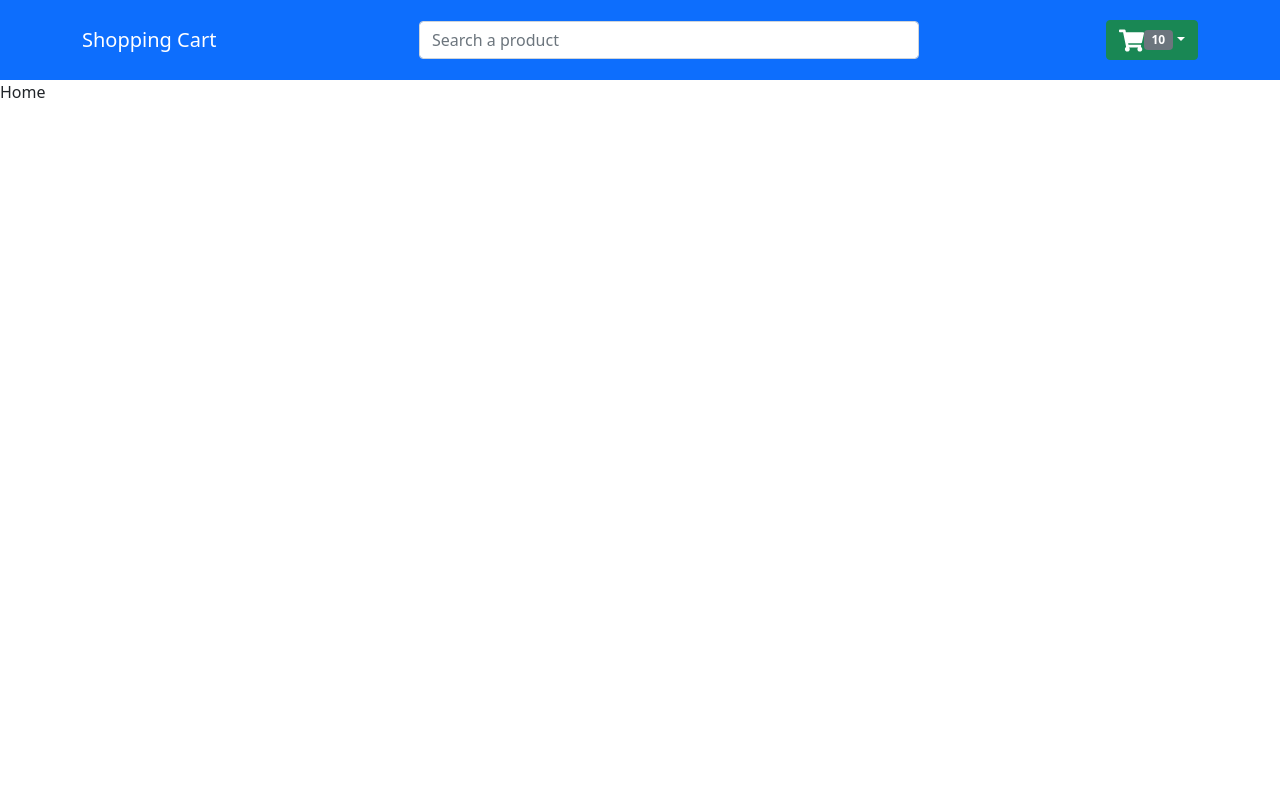
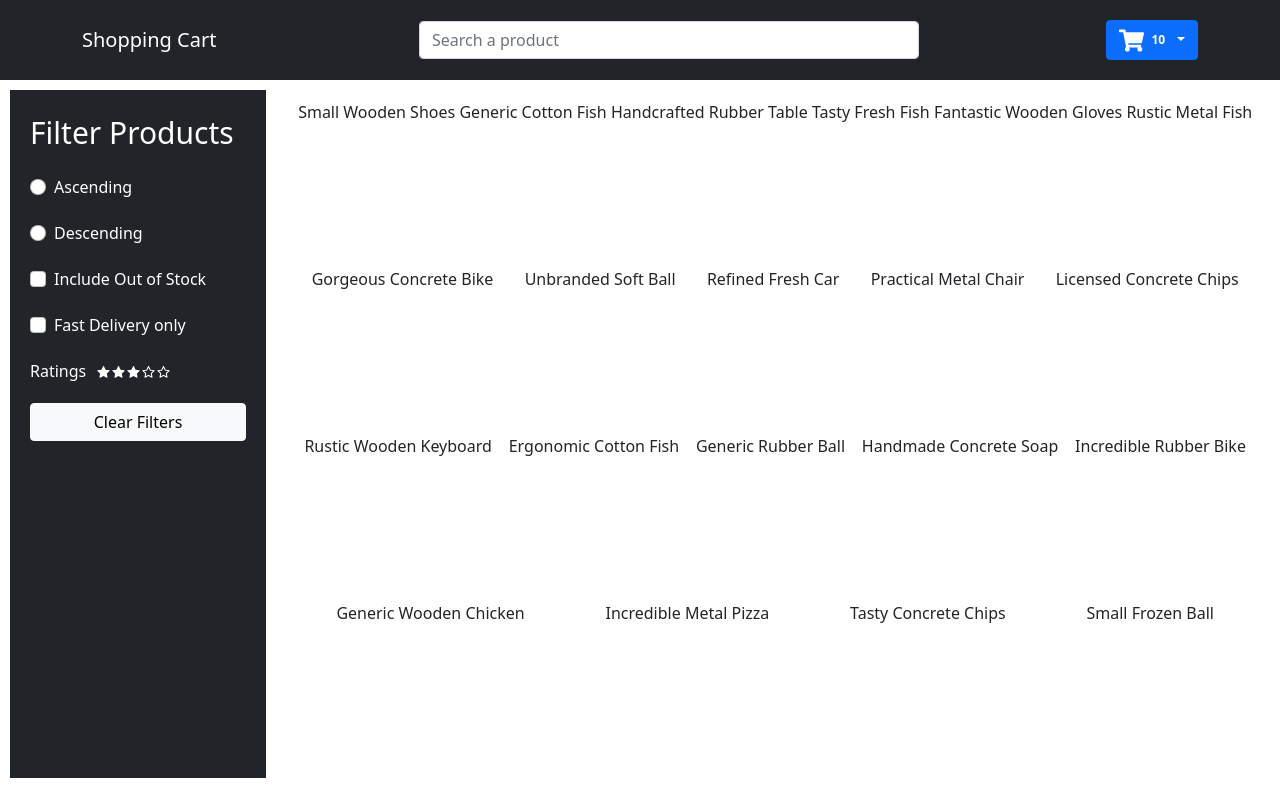
Before and after one commit to ImSrishti/ecommerce_bootstrap, a React (Create React App) app: page / in a window 1280 px wide. Built offline with nearby package versions, Linux system fonts and the light colour scheme.

Commit message:
Rating ui filter ui done

```diff
--- /dev/null
+++ b/src/components/Filters.js
@@ -0,0 +1,56 @@
+import React,{useState} from 'react'
+import { Form ,Button} from 'react-bootstrap'
+import Rating from './Rating'
+const Filters = () => {
+
+    const [rate, setrate] = useState(3)
+    return (
+        <div className = "filters">
+            <span className="title">Filter Products</span>
+            <span>
+            <Form.Check
+              inline
+              label="Ascending"
+              name="group1"
+              type="radio"
+              id={`inline-1`}
+            />
+            </span>
+            <span>
+            <Form.Check
+              inline
+              label="Descending"
+              name="group1"
+              type="radio"
+              id={`inline-2`}
+            />
+            </span>
+            <span>
+            <Form.Check
+              inline
+              label="Include Out of Stock"
+              name="group1"
+              type="checkbox"
+              id={`inline-3`}
+            />
+            </span>
+            <span>
+            <Form.Check
+              inline
+              label="Fast Delivery only"
+              name="group1"
+              type="checkbox"
+              id={`inline-4`}
+            />
+            </span>
+        <span>
+        <label style={{paddingRight:10}} >Ratings</label>
+       <Rating rating={rate} styles={{cursor: "pointer"}}  onClick={(i)=>{setrate(i)}}/>
+       </span>
+      <Button variant="light">Clear Filters</Button>
+
+      </div>
+    )
+}
+
+export default Filters
--- a/src/components/Header.js
+++ b/src/components/Header.js
@@ -4,7 +4,7 @@ import {FaShoppingCart} from 'react-icons/fa';
 import {Link} from 'react-router-dom'
 const Header = () => {
     return (
-        <Navbar bg="primary" variant="dark" style={{ height: 80 }}>
+        <Navbar bg="dark" variant="dark" style={{ height: 80 }}>
             <Container>
                 <Navbar.Brand>
                     <Link to='/'>Shopping Cart</Link>
@@ -18,9 +18,9 @@ const Header = () => {
 
                 </Navbar.Text>
                 <Dropdown alignRight>
-                    <Dropdown.Toggle variant="success" >
+                    <Dropdown.Toggle  >
                     <FaShoppingCart color="white" fontSize="25px"/>
-                    <Badge  bg="secondary">{10}</Badge>
+                    <Badge  >{10}</Badge>
                     </Dropdown.Toggle>
 
                     <Dropdown.Menu>
--- a/src/components/Home.js
+++ b/src/components/Home.js
@@ -1,9 +1,23 @@
 import React from 'react'
+import { CartState } from '../context/Context'
+import Filters from './Filters'
+import SingleProduct from './SingleProduct'
 
+import './style.css'
 const Home = () => {
+
+  const {state:{products}} =  CartState()
+    console.log(products)
     return (
-        <div>
-            Home
+        <div className="home">
+        <Filters/>
+            <div className="productContainer">
+                {
+                   products.map((prod)=>{
+                    return   <SingleProduct prod={prod} key={prod.id}/>
+                   })
+                }
+            </div>
         </div>
     )
 }
--- /dev/null
+++ b/src/components/Rating.js
@@ -0,0 +1,19 @@
+import React from 'react'
+import {AiFillStar,AiOutlineStar} from 'react-icons/ai'
+const Rating = ({rating,onClick,style}) => {
+    return (
+        <>
+               {[...Array(5)].map((_, i) => (
+        <span key={i} onClick={() => onClick(i)} style={style}>
+          {rating > i ? (
+            <AiFillStar fontSize="15px" />
+          ) : (
+            <AiOutlineStar fontSize="15px" />
+          )}
+        </span>
+      ))}
+        </>
+    )
+}
+
+export default Rating;
--- /dev/null
+++ b/src/components/SingleProduct.js
@@ -0,0 +1,11 @@
+import React from 'react'
+
+const SingleProduct = ({prod}) => {
+    return (
+        <div>
+            {prod.name}
+        </div>
+    )
+}
+
+export default SingleProduct
--- /dev/null
+++ b/src/components/style.css
@@ -0,0 +1,30 @@
+.home{
+    display: flex;
+}
+
+.productContainer{
+    display : flex;
+    width: 78%;
+    padding : 20px;
+    flex-wrap: wrap;
+    justify-content: space-around;
+}
+
+.filters {
+    background-color: rgb(33, 37, 41);
+    color: white;
+    padding: 20px;
+    display: flex;
+    flex-direction: column;
+    width: 20%;
+    margin: 10px;
+    height: 86vh;
+}
+
+.filters > span{
+    padding-bottom: 20px;
+}
+
+.title{
+    font-size: 30px;
+}
--- a/src/context/Context.js
+++ b/src/context/Context.js
@@ -1,4 +1,4 @@
-import React,{useReducer} from 'react'
+import React,{useReducer,useContext} from 'react'
 import faker from "faker";
 import { cartReducer } from './Reducer';
 const Cart = React.createContext();
@@ -19,7 +19,7 @@ const [state, dispatch] = useReducer(cartReducer, {
     cart:[]
 })
 
-console.log(products)
+
     return (
         <Cart.Provider value={{state,dispatch}}>
             {children}
--- a/src/context/Reducer.js
+++ b/src/context/Reducer.js
@@ -1,8 +1,6 @@
 export const cartReducer = (state,action) => {
     switch (action.type) {
-        case value:
 
-            break;
 
         default:
             return state;
```
